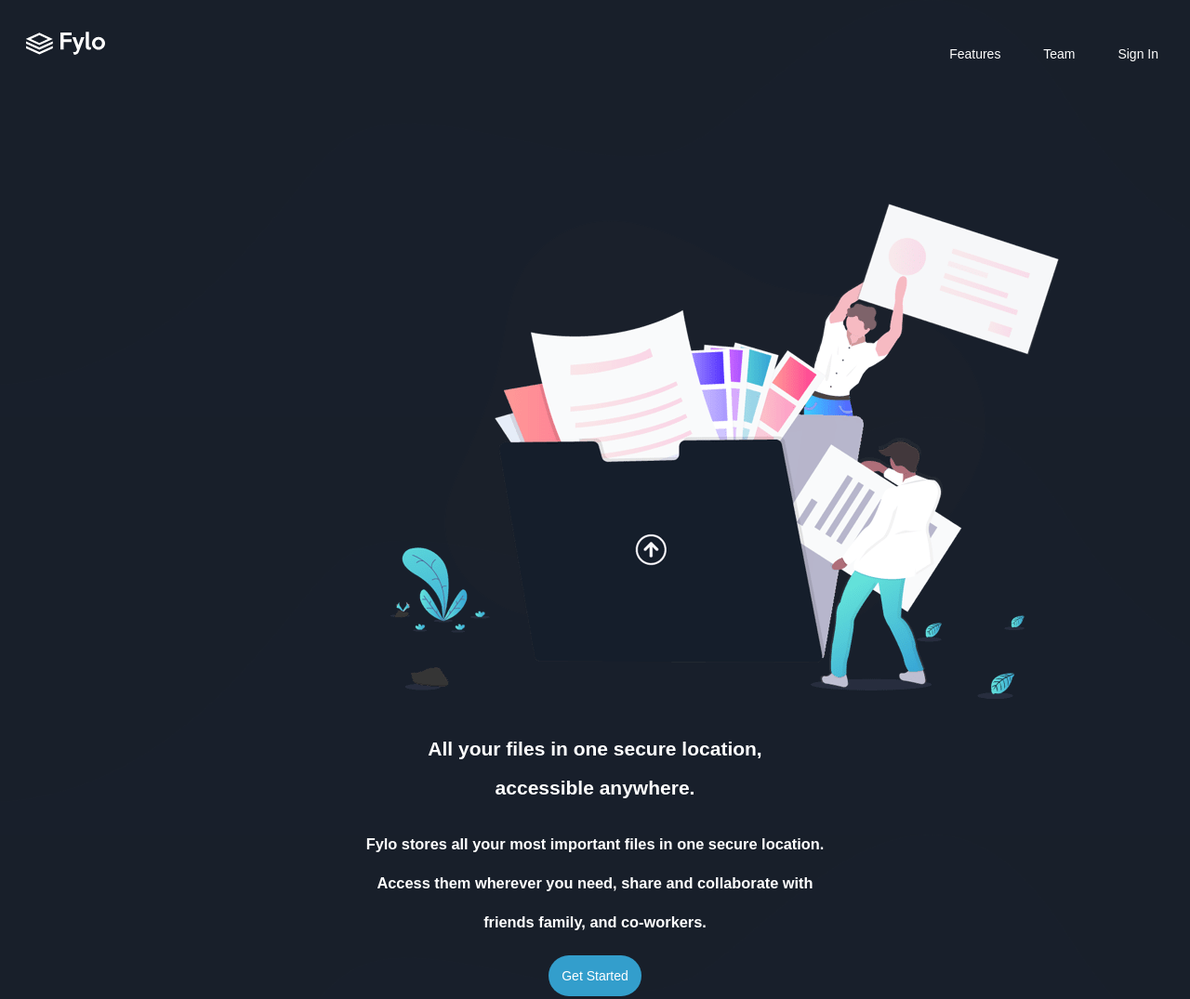
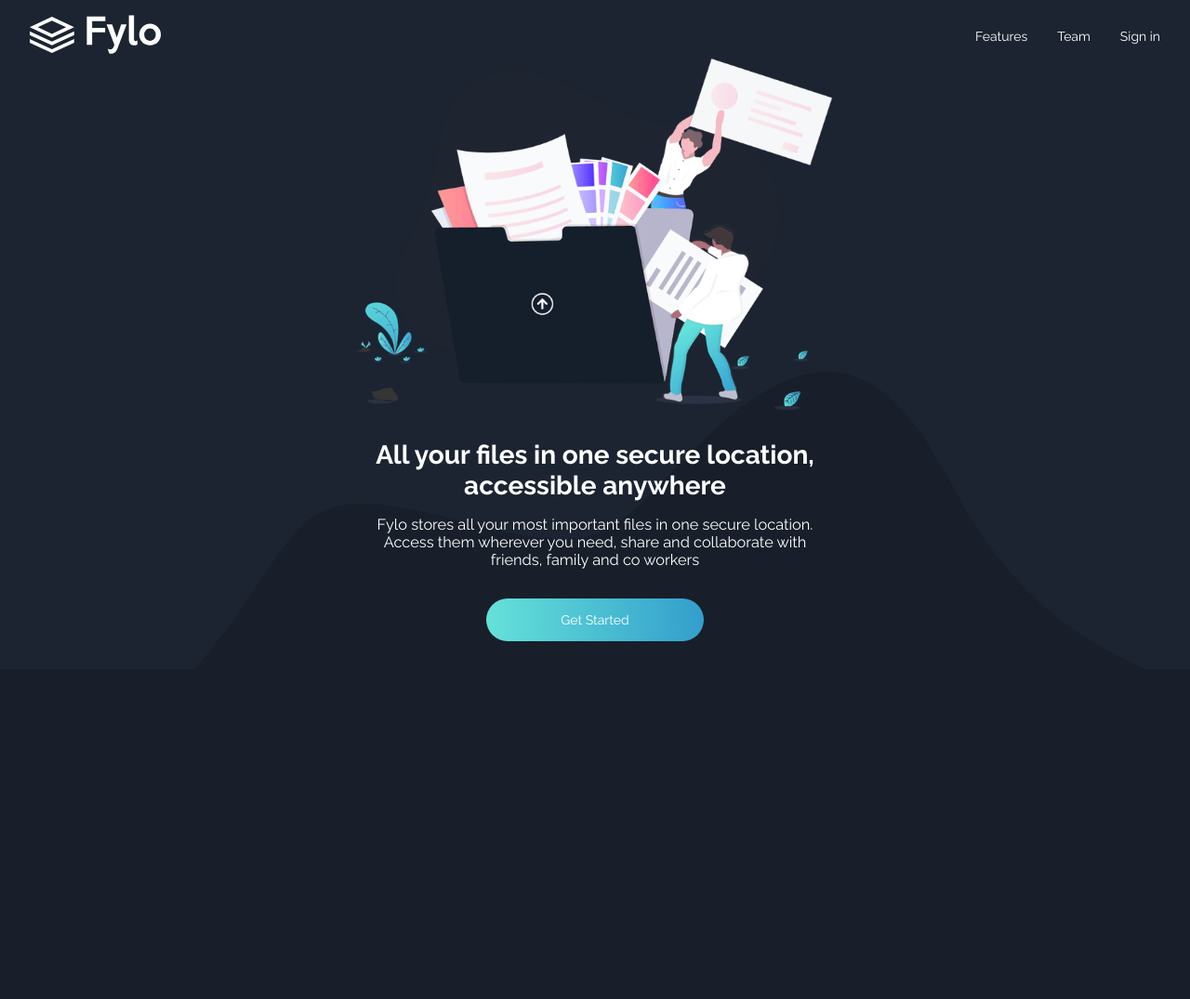
Before and after one commit to Divine-James/team-111-side-hustle, a plain HTML site: page index.html in a window 1280 px wide. Shown: the top 1075 px of the page at 93% size. After the commit the page ends 884 px from the top, so only its background shows below. Drawn offline with nearby package versions, Linux system fonts and the light colour scheme.

Commit message:
Header section only

```diff
--- a/index.html
+++ b/index.html
@@ -2,116 +2,47 @@
 <html lang="en">
 <head>
     <meta charset="UTF-8">
-  <meta name="viewport" content="width=device-width, initial-scale=1.0"> <!-- displays site properly based on user's device -->
-
-  <link rel="icon" type="image/png" sizes="32x32" href="./images/favicon-32x32.png">
+    <meta http-equiv="X-UA-Compatible" content="IE=edge">
+    <meta name="viewport" content="width=device-width, initial-scale=1.0">
     <link rel="stylesheet" href="style.css">
-  <title>Frontend Mentor | Fylo landing page with dark theme and features grid</title>
-
-
+    <link rel="preconnect" href="https://fonts.googleapis.com">
+    <link rel="preconnect" href="https://fonts.gstatic.com" crossorigin>
+    <link href="https://fonts.googleapis.com/css2?family=Raleway:wght@400;700&display=swap" rel="stylesheet">
+    <link rel="preconnect" href="https://fonts.googleapis.com">
+    <link rel="preconnect" href="https://fonts.gstatic.com" crossorigin>
+    <link href="https://fonts.googleapis.com/css2?family=Open+Sans:wght@400;700&display=swap" rel="stylesheet">
+    <title>Fylo</title>
 </head>
 <body>
-  <section class="home-section">
-  <nav id="navbar">
-        <!-- navigation bar -->
-        <div class="navigator">
-         <a href="#" class="logo"> <img src="images/logo.svg"  alt="logo"> </a>
+   <div class="outer">
+       <div class="container">
+           <div class="home-section">
+               <nav>
+                   <div class="logo">
+                       <img src="./images/logo.svg" alt="logo">
+                   </div>
+                   <div class="links">
                        <ul>
                            <li><a href="#">Features</a></li>
                            <li><a href="#">Team</a></li>
-                <li><a href="#">Sign In</a></li>
+                           <li><a href="#">Sign in</a></li>
                        </ul>
                    </div>
                </nav>
                <div class="home-texts">
-  <img src="images/illustration-intro.png" class="intro-illustration" alt="">
-<h2>  All your files in one secure location,<br> accessible anywhere.</h2>
-<h3>
-  Fylo stores all your most important files in one secure location. <br> Access them wherever
-  you need, share and collaborate with <br> friends family, and co-workers.</h3>
-<a href="#" class="get-started-btn">  Get Started
-</a>
+                   <img src="./images/illustration-intro.png" alt="illustration intro">
+                   <h1>All your files in one secure location, <br>
+                    accessible anywhere</h1>
+                    <h3>Fylo stores all your most important files in one secure location. <br>
+                        Access them wherever you need, share and collaborate with <br>
+                        friends, family and co workers </h3>
+                    <a class="btn-get-started" href="#">Get Started</a>
                </div>
-</section>
-
-
-
-
-  Access your files, anywhere
-
-  The ability to use a smartphone, tablet, or computer to access your account means your
-  files follow you everywhere.
-
-  Security you can trust
-
-  2-factor authentication and user-controlled encryption are just a couple of the security
-  features we allow to help secure your files.
-
-  Real-time collaboration
-
-  Securely share files and folders with friends, family and colleagues for live collaboration.
-  No email attachments required.
-
-  Store any type of file
-
-  Whether you're sharing holidays photos or work documents, Fylo has you covered allowing for all
-  file types to be securely stored and shared.
-
-  Stay productive, wherever you are
-
-  Never let location be an issue when accessing your files. Fylo has you covered for all of your file
-  storage needs.
-
-  Securely share files and folders with friends, family and colleagues for live collaboration. No email
-  attachments required.
-
-  See how Fylo works
-
-  Fylo has improved our team productivity by an order of magnitude. Since making the switch our team has
-  become a well-oiled collaboration machine.
-
-  Satish Patel
-  Founder & CEO, Huddle
-
-  Fylo has improved our team productivity by an order of magnitude. Since making the switch our team has
-  become a well-oiled collaboration machine.
-
-  Bruce McKenzie
-  Founder & CEO, Huddle
-
-  Fylo has improved our team productivity by an order of magnitude. Since making the switch our team has
-  become a well-oiled collaboration machine.
-
-  Iva Boyd
-  Founder & CEO, Huddle
-
-  Get early access today
-
-  It only takes a minute to sign up and our free starter tier is extremely generous. If you have any
-  questions, our support team would be happy to help you.
-
-  Get Started For Free
-
-  Lorem ipsum dolor sit amet, consectetur adipiscing elit, sed do eiusmod tempor incididunt ut labore et
-  dolore magna aliqua
-
-  +1-543-123-4567
-  example@fylo.com
-
-  About Us
-  Jobs
-  Press
-  Blog
-
-  Contact Us
-  Terms
-  Privacy
-
-  <footer>
-    <p class="attribution">
-      Challenge by <a href="https://www.frontendmentor.io?ref=challenge" target="_blank">Frontend Mentor</a>.
-      Coded by <a href="#">Team 111</a>.
-    </p>
-  </footer>
+               <div class="wave">
+                   <img src="./images/bg-curvy-desktop.svg" alt="wave">
+               </div>
+           </div>
+       </div>
+   </div>
 </body>
 </html>
--- a/style.css
+++ b/style.css
@@ -1,73 +1,81 @@
+*{
+    margin: 0;
+    padding: 0;
+    box-sizing: border-box;
+}
 body{
-    background-image: url('images/bg-curvy-desktop.svg');
     background-color: hsl(218, 28%, 13%);
     font-size: 14px;
+    font-family: 'Open Sans', sans-serif;
 }
-/* for entire home section */
+body a,h1,h2,h3{
+    color: #fff;
+    text-decoration: none;
+    font-family: 'Raleway', sans-serif;
+}
+body ul{
+    list-style: none;
+}
+.container{
+    max-width: 1440px;
+    margin: 0 auto;
+}
+.outer{
+    background: hsl(217, 28%, 15%);
+}
 .home-section{
-    margin-bottom: 3em;
-    font-family:sans-serif;
-    /* border: 2px solid red; */
-}
-/* for all the texts on the first section i.e all home texts */
-.home-texts{
-    text-align: center;
-    color: hsl(0, 0%, 100%);
-    line-height: 3em;
-    }
-
-
-/* logo styling */
-a img{
-    height: 25px;
-    margin-left: 1em;
-    /* margin-top: 3em; */
-    position: relative;
-    top: 26px;
-    left: 6px;
-}
-/* for the nav links */
-.navigator{
-    position: fixed;
-    width: 100%;
+    height: 90vh;
 
 }
-
-nav ul li {
-    list-style-type: none;
-    display: inline;
-    margin-right: 3em;
-    margin-top: 1em;
-    /* margin: 0.5em 2em 2em 4em; */
+nav{
+    display: flex;
+    align-items: center;
+    justify-content: space-between;
+    margin: 0 2rem;
+    padding-top: 1rem;
 }
-
-nav ul li a {
-    text-decoration: none;
-    color: hsl(0, 0%, 100%);
-    /* border: 2px solid red; */
-
+nav .links ul{
+    display: flex;
 }
-nav ul li a:hover{
-    text-decoration: underline;
+nav .links ul li{
+    margin-left: 2rem;
 }
-
-nav ul {
-    text-align: right;
+nav .logo img{
+    width: 80%;
 }
-
-.intro-illustration{
+.home-texts{
+    display: grid;
+    place-items: center;
+    text-align: center;
     position: relative;
-    margin-top:15em;
-    margin-left: 20em;
+    z-index: 20;
 }
-.get-started-btn{
-    text-decoration: none;
-    color: hsl(0, 0%, 100%);
-    border: 15px   hsl(198, 60%, 50%);
-    border-radius: 30px;
-    background-color:  hsl(198, 60%, 50%);
-    padding: 1em;
+.home-texts img{
+    width: 40%;
 }
-
-  .attribution { font-size: 11px; text-align: center; }
-  .attribution a { color: hsl(228, 45%, 44%); }
+.home-texts h1{
+    padding: 2rem 0 1rem 0;
+}
+.home-texts h3{
+    font-weight: 400;
+    padding-bottom: 2rem;
+}
+.home-texts .btn-get-started{
+    background: linear-gradient(to right, hsl(176, 68%, 64%), hsl(198, 60%, 50%));
+    padding: 15px 80px;
+    border-radius: 50px;
+}
+.wave{
+    position: absolute;
+    right: 0;
+    left: 0;
+    top: 25rem;
+    z-index: 10;
+    overflow-x: hidden;
+}
+.wave img{
+    width: 100vw;
+    height: 30rem;
+    max-width: 100vw;
+    margin: 0 calc(-50vw + 50%);
+}
```
Lines whose indentation alone changed are shown as unchanged.
